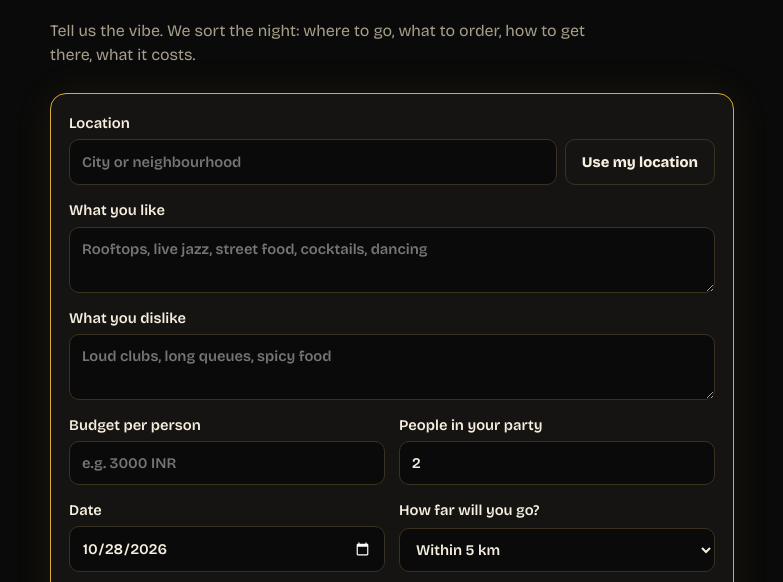
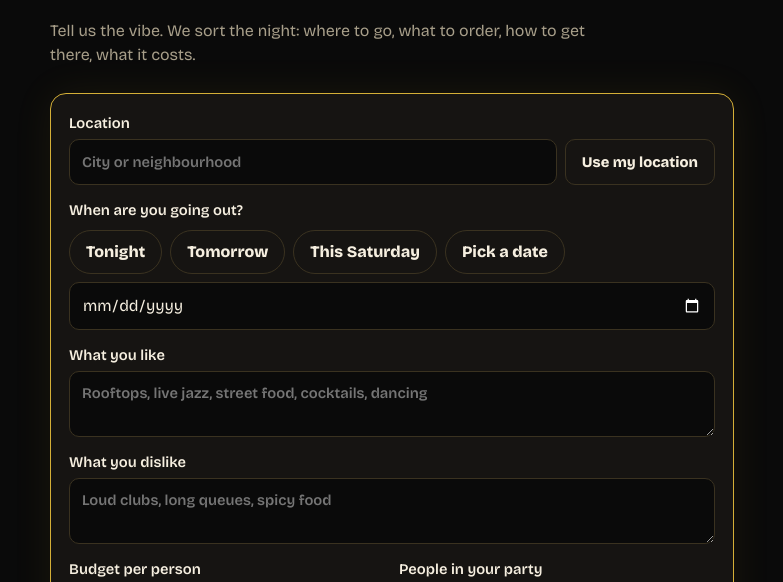
Before and after one commit to parikhakash47/Out-Out, a website: page public/index.html in a window 1280 px wide. Shown: the part 214-796 px from the top of the page, without its empty margins (248-1031 px from the left). Drawn offline with nearby package versions, Linux system fonts and the light colour scheme.

Commit message:
Update index.html

```diff
--- a/public/index.html
+++ b/public/index.html
@@ -58,6 +58,11 @@ a.tag{color:var(--gold)}
 .tweak{margin-top:22px;background:var(--card);border:1px dashed var(--hot);border-radius:14px;padding:16px;display:grid;gap:10px}
 .tweak h3{margin:0;font-size:1.3rem;color:var(--hot)}
 .go.small{font-size:1rem;padding:12px}
+.when{display:grid;gap:8px}
+.lbl{font-weight:600;font-size:.92rem}
+.chips{display:flex;flex-wrap:wrap;gap:8px}
+.chip{background:transparent;color:var(--ink);border:1px solid var(--line);border-radius:999px;padding:9px 16px}
+.chip[aria-pressed="true"]{background:var(--hot);color:#0a0a0a;border-color:var(--hot)}
 </style>
 </head>
 <body>
@@ -69,17 +74,24 @@ a.tag{color:var(--gold)}
 <label>Location
 <div class="loc"><input id="loc" placeholder="City or neighbourhood" required><button type="button" class="ghost" id="geo">Use my location</button></div>
 </label>
+<div class="when">
+<span class="lbl" id="whenlbl">When are you going out?</span>
+<div class="chips" role="group" aria-labelledby="whenlbl">
+<button type="button" class="chip" data-d="0">Tonight</button>
+<button type="button" class="chip" data-d="1">Tomorrow</button>
+<button type="button" class="chip" data-d="sat">This Saturday</button>
+<button type="button" class="chip" data-d="pick">Pick a date</button>
+</div>
+<input id="date" type="date" required aria-labelledby="whenlbl">
+</div>
 <label>What you like<textarea id="likes" rows="2" placeholder="Rooftops, live jazz, street food, cocktails, dancing"></textarea></label>
 <label>What you dislike<textarea id="dislikes" rows="2" placeholder="Loud clubs, long queues, spicy food"></textarea></label>
 <div class="row">
 <label>Budget per person<input id="budget" placeholder="e.g. 3000 INR"></label>
 <label>People in your party<input id="party" type="number" min="1" max="30" value="2"></label>
 </div>
-<div class="row">
-<label>Date<input id="date" type="date" required></label>
 <label>How far will you go?
 <select id="radius"><option value="2">Within 2 km</option><option value="5" selected>Within 5 km</option><option value="10">Within 10 km</option><option value="25">Within 25 km</option><option value="50">Within 50 km</option></select></label>
-</div>
 <div class="row">
 <label>Start time<input id="start" type="time" value="19:00"></label>
 <label>End time (optional)<input id="end" type="time"></label>
@@ -96,7 +108,23 @@ const $=id=>document.getElementById(id);
 function el(tag,cls,txt){const e=document.createElement(tag);if(cls)e.className=cls;if(txt!=null)e.textContent=txt;return e}
 const hint=()=>{$('modehint').textContent=$('mode').value==='MOST FUN'?'we decide what the most fun option of movement is':''};
 $('mode').onchange=hint;hint();
-$('date').value=new Date().toLocaleDateString('en-CA');
+const ymd=d=>d.toLocaleDateString('en-CA');
+$('date').min=ymd(new Date());
+function setChip(el){document.querySelectorAll('.chip').forEach(c=>c.setAttribute('aria-pressed',String(c===el)))}
+document.querySelectorAll('.chip').forEach(c=>{
+  c.setAttribute('aria-pressed','false');
+  c.onclick=()=>{
+    const k=c.dataset.d,d=new Date();
+    if(k==='pick'){setChip(c);try{$('date').showPicker()}catch(_){$('date').focus()}return}
+    if(k==='sat'){d.setDate(d.getDate()+((6-d.getDay()+7)%7||7))}else{d.setDate(d.getDate()+(+k))}
+    $('date').value=ymd(d);setChip(c);
+  };
+});
+$('date').onchange=()=>{
+  const v=$('date').value,t=new Date(),m=[0,1].map(n=>{const x=new Date();x.setDate(t.getDate()+n);return ymd(x)});
+  const hit=[...document.querySelectorAll('.chip')].find(c=>(c.dataset.d==='0'&&v===m[0])||(c.dataset.d==='1'&&v===m[1]));
+  setChip(hit||document.querySelector('.chip[data-d="pick"]'));
+};
 
 $('geo').onclick=()=>{
   if(!navigator.geolocation){$('loc').placeholder='Location not available here, type it in';return}
```
